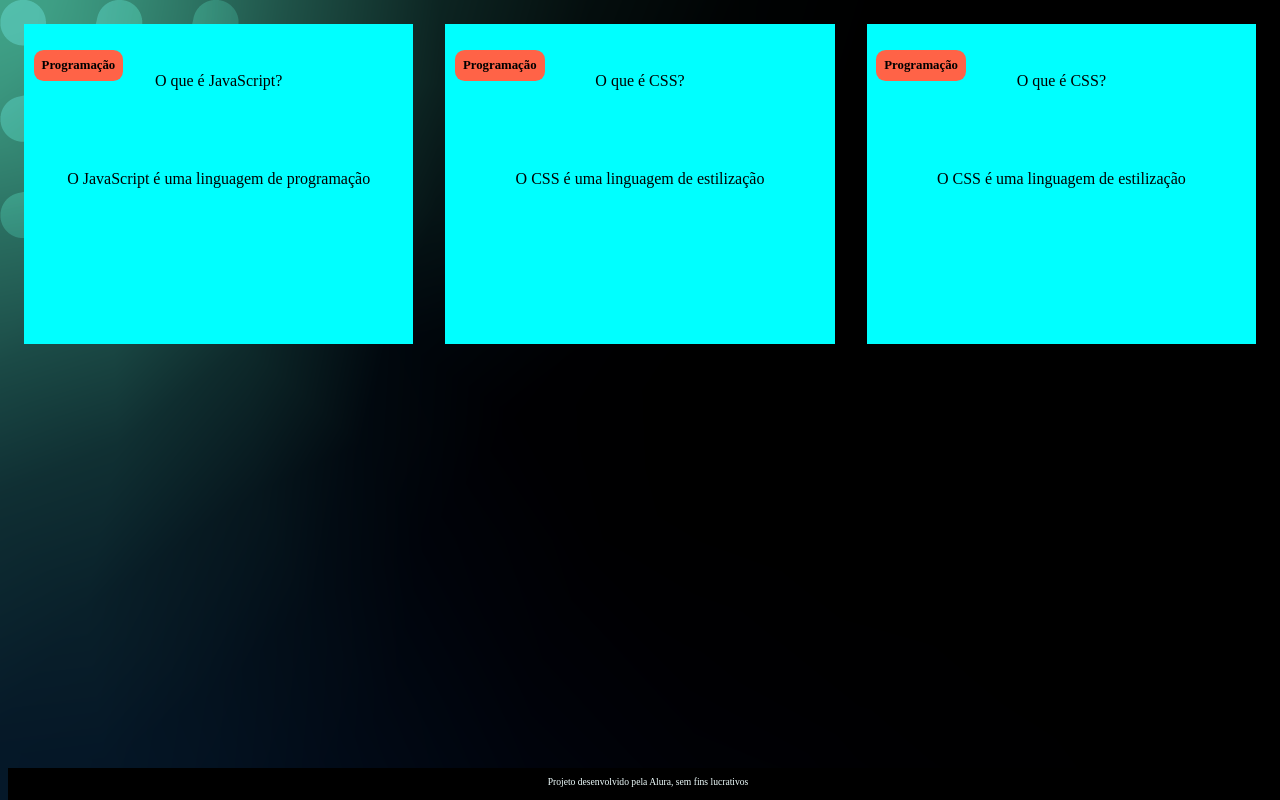
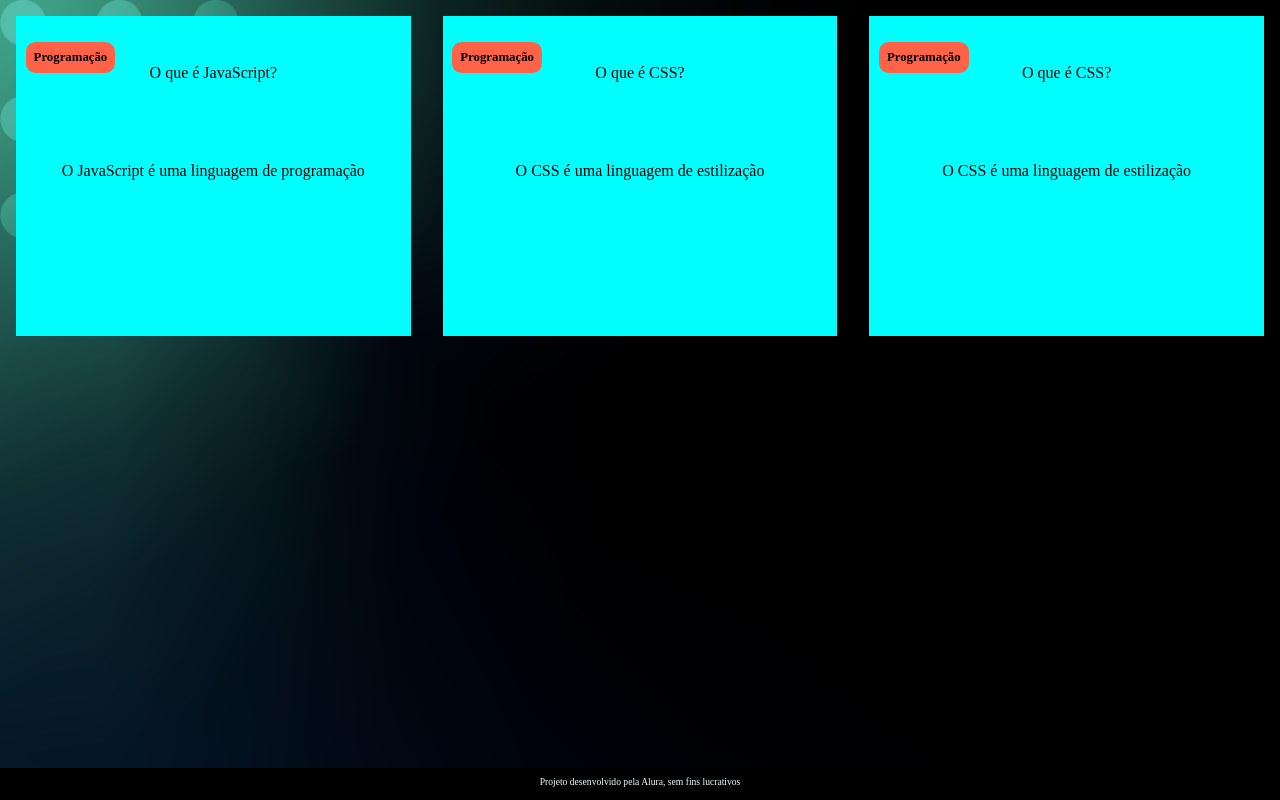
Before and after one commit to amandajalves/Flashcards2A, a plain HTML site: page index.html in a window 1280 px wide. Drawn offline with Linux system fonts and the light colour scheme.

Commit message:
correção

```diff
--- a/style.css
+++ b/style.css
@@ -1,5 +1,7 @@
 body{
     background: url(/bg-desktop.webp);
+    margin: 0;
+    padding: 0;
 }
 
 #container {
@@ -42,7 +44,6 @@ footer{
     bottom: 0;
     width: 100%;
     height: 2rem;
-    margin: 0;
 }
 
 footer p{
```
